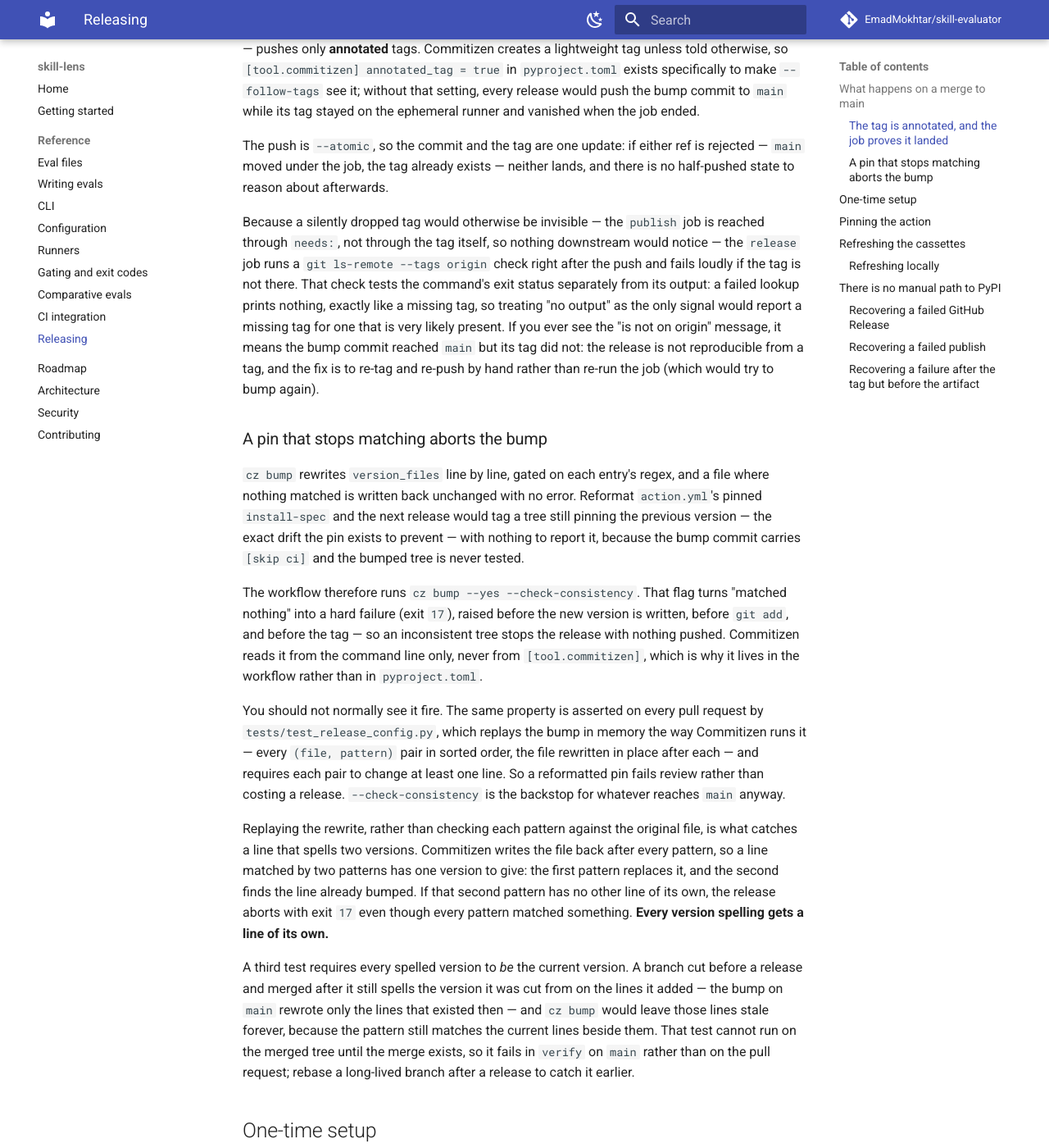
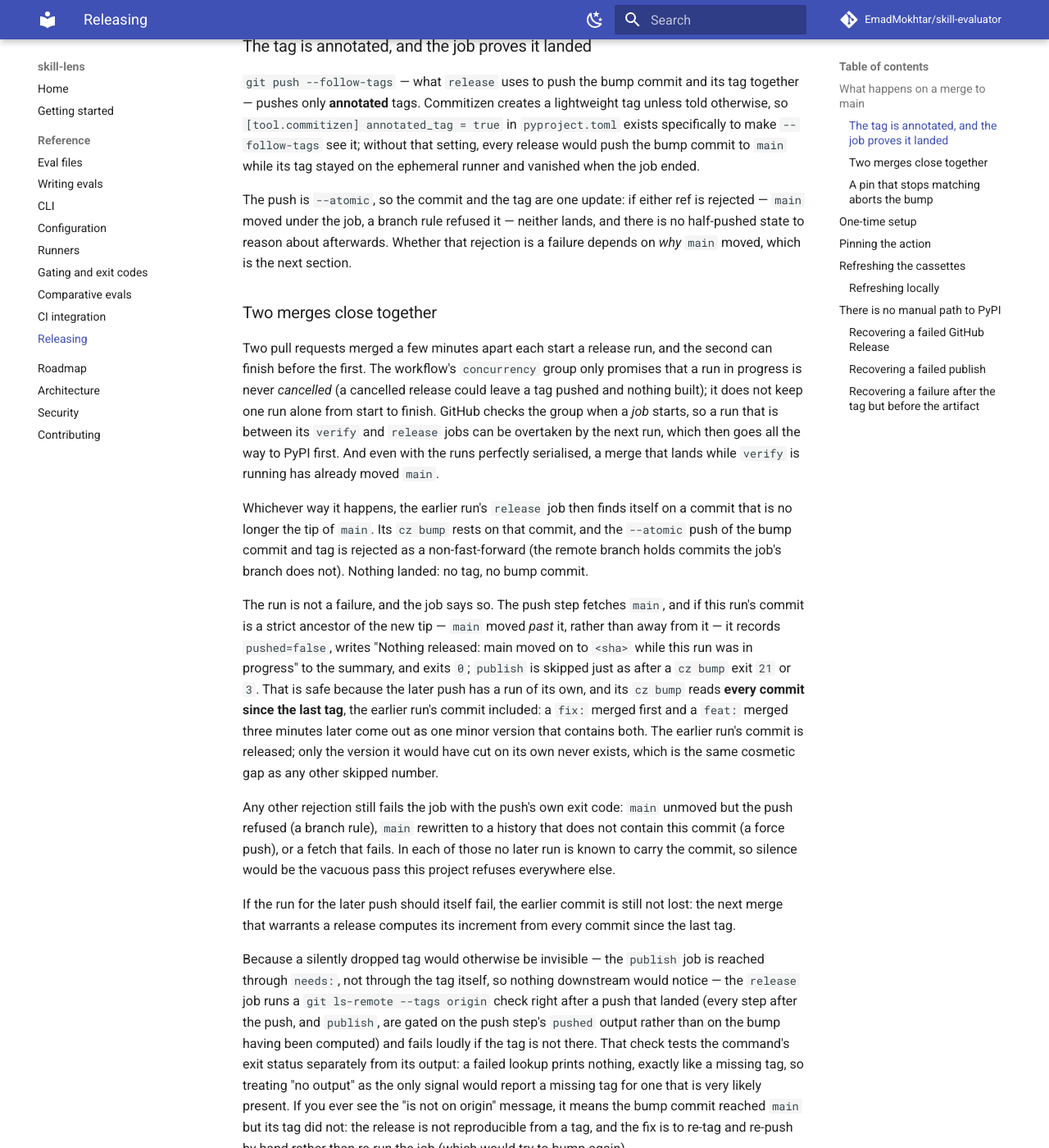
Before and after one commit to EmadMokhtar/skill-evaluator, an MkDocs documentation site: the page built from docs/releasing.md, in a window 1280 px wide and 1400 px high, scrolled down 1445 px. Shown: the whole window at 82% size. Built offline with MkDocs 1.6.1 and Material for MkDocs 9.7.7, drawn with Linux system fonts in a browser that asks for light colours; comment, search, counter and statistics services are not loaded; some of the changed text lies outside the part shown.

Commit message:
fix(release): treat a run that main outran as a no-op, not a failure (#62)
Two merges a few minutes apart each start a release run. The concurrency
group never cancels a run, but it does not keep one alone from start to
finish: GitHub checks the group when a job starts, so a run between its
verify and release jobs can be overtaken by the next one. And a merge that
lands during verify has moved main either way. The earlier run's cz bump
then rests on a commit that is no longer the tip, and its --atomic push is
rejected as a non-fast-forward with nothing landed. The run turned red
over a release that had already happened: the later run's cz bump reads
every commit since the last tag, the earlier commit included.

The push step now fetches main after a rejection. When this run's commit
is a strict ancestor of the new tip it records pushed=false and exits 0,
naming the commit that overtook it, the same no-op as cz's exit 21 and 3.
Any other rejection still fails with the push's own exit code, because no
later run is known to carry the commit. Every step after the push, and
the bumped output publish reads, gate on the push step's pushed rather
than on the bump step's bumped, so a version that was cut but never
pushed is never verified, built or published.

The tests run the step's script verbatim against a local bare origin for
each case, which is why the version reaches the script through env
rather than a ${{ }} expression.

Co-authored-by: Claude Opus 5 <noreply@anthropic.com>

```diff
--- a/docs/releasing.md
+++ b/docs/releasing.md
@@ -10,11 +10,12 @@ publishes to PyPI. Nobody types a release command.
 | --- | --- | --- |
 | `verify` | ruff (including the `S` security rules), format check, the full offline suite, `uv audit` on the lockfile | every push to `main` |
 | `release` | `cz bump`, push the commit and its tag, verify the tag reached `origin`, write the release notes, `uv build`, export the SBOM, upload the artifacts | `verify` passed |
-| `publish` | download the artifact, upload to PyPI with attestations | a version was actually cut |
+| `publish` | download the artifact, upload to PyPI with attestations | a version was cut *and* its commit and tag reached `origin` |
 | `github-release` | download the three artifacts and hand them to `gh`: create the GitHub Release for the tag with the notes; attach the wheel, the sdist and the SBOM. No checkout, no install | `publish` succeeded |
 
 A merge whose commits do not warrant a release is a no-op: `cz bump` exits `21` or `3`, the
-job records "nothing to release" in its summary, and `publish` is skipped.
+job records "nothing to release" in its summary, and `publish` is skipped. So is a merge whose
+run `main` outran — see [Two merges close together](#two-merges-close-together).
 
 `verify` re-runs the dependency audit on the commit being released rather than trusting the
 pull request's green check: an advisory can be published between the merge and the tag, and
@@ -52,13 +53,48 @@ pushes only **annotated** tags. Commitizen creates a lightweight tag unless told
 `main` while its tag stayed on the ephemeral runner and vanished when the job ended.
 
 The push is `--atomic`, so the commit and the tag are one update: if either ref is rejected —
-`main` moved under the job, the tag already exists — neither lands, and there is no half-pushed
-state to reason about afterwards.
+`main` moved under the job, a branch rule refused it — neither lands, and there is no half-pushed
+state to reason about afterwards. Whether that rejection is a failure depends on *why* `main`
+moved, which is the next section.
+
+### Two merges close together
+
+Two pull requests merged a few minutes apart each start a release run, and the second can
+finish before the first. The workflow's `concurrency` group only promises that a run in
+progress is never *cancelled* (a cancelled release could leave a tag pushed and nothing built);
+it does not keep one run alone from start to finish. GitHub checks the group when a *job*
+starts, so a run that is between its `verify` and `release` jobs can be overtaken by the next
+run, which then goes all the way to PyPI first. And even with the runs perfectly serialised,
+a merge that lands while `verify` is running has already moved `main`.
+
+Whichever way it happens, the earlier run's `release` job then finds itself on a commit that is
+no longer the tip of `main`. Its `cz bump` rests on that commit, and the `--atomic` push of the
+bump commit and tag is rejected as a non-fast-forward (the remote branch holds commits the job's
+branch does not). Nothing landed: no tag, no bump commit.
+
+The run is not a failure, and the job says so. The push step fetches `main`, and if this run's
+commit is a strict ancestor of the new tip — `main` moved *past* it, rather than away from it —
+it records `pushed=false`, writes "Nothing released: main moved on to `<sha>` while this run was
+in progress" to the summary, and exits `0`; `publish` is skipped just as after a `cz bump` exit
+`21` or `3`. That is safe because the later push has a run of its own, and its `cz bump` reads
+**every commit since the last tag**, the earlier run's commit included: a `fix:` merged first
+and a `feat:` merged three minutes later come out as one minor version that contains both. The
+earlier run's commit is released; only the version it would have cut on its own never exists,
+which is the same cosmetic gap as any other skipped number.
+
+Any other rejection still fails the job with the push's own exit code: `main` unmoved but the
+push refused (a branch rule), `main` rewritten to a history that does not contain this commit
+(a force push), or a fetch that fails. In each of those no later run is known to carry the
+commit, so silence would be the vacuous pass this project refuses everywhere else.
+
+If the run for the later push should itself fail, the earlier commit is still not lost: the next
+merge that warrants a release computes its increment from every commit since the last tag.
 
 Because a silently dropped tag would otherwise be invisible — the `publish` job is reached
 through `needs:`, not through the tag itself, so nothing downstream would notice — the
-`release` job runs a `git ls-remote --tags origin` check right after the push and fails loudly
-if the tag is not there. That check tests the command's exit status separately from its output:
+`release` job runs a `git ls-remote --tags origin` check right after a push that landed
+(every step after the push, and `publish`, are gated on the push step's `pushed` output rather
+than on the bump having been computed) and fails loudly if the tag is not there. That check tests the command's exit status separately from its output:
 a failed lookup prints nothing, exactly like a missing tag, so treating "no output" as the only
 signal would report a missing tag for one that is very likely present. If you ever see the
 "is not on origin" message, it means the bump commit reached `main` but its tag did not: the
```
Also changed, not shown: ARCHITECTURE.md (+19 -0 lines), CLAUDE.md (+10 -0 lines), 2 other files.
